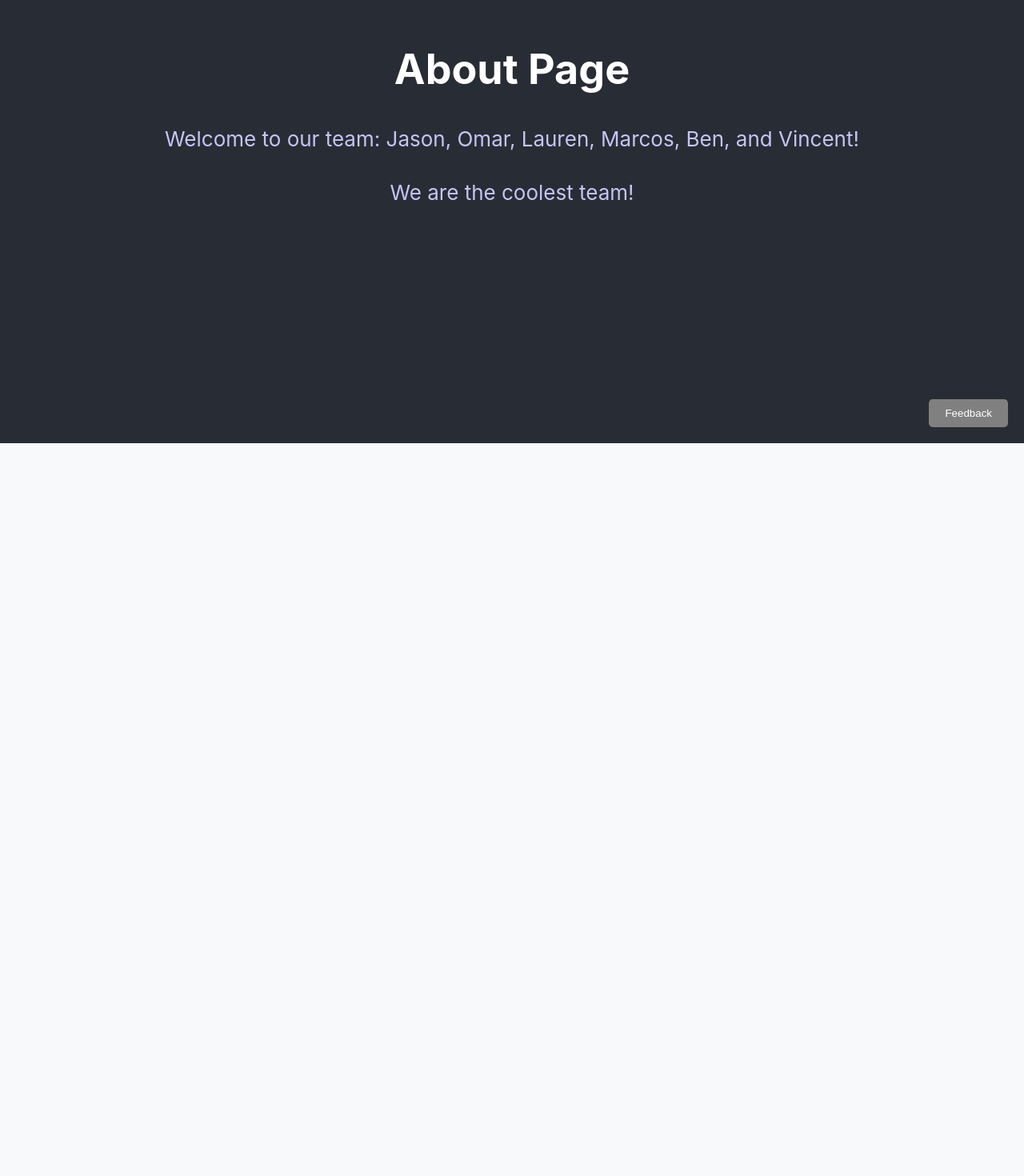
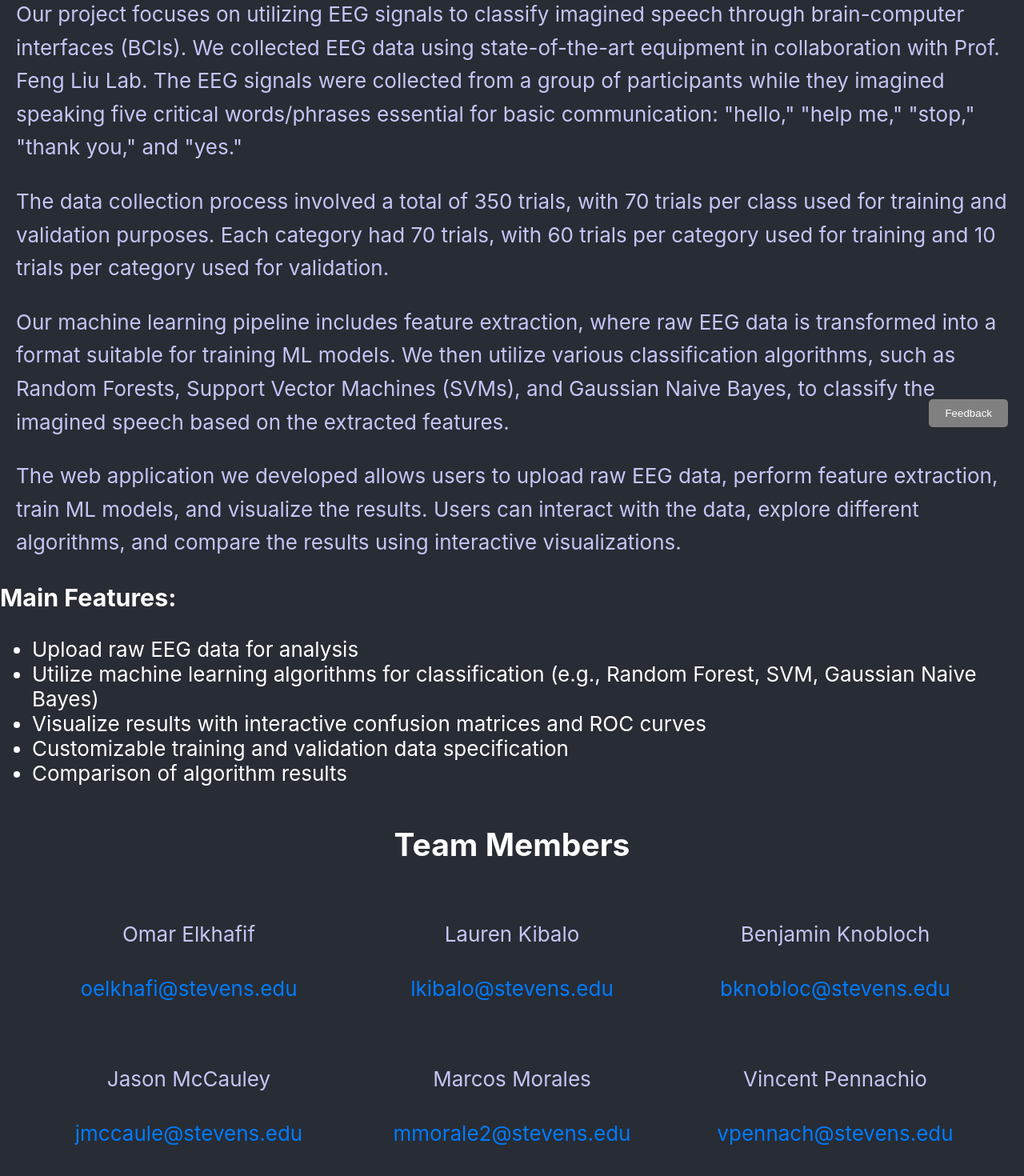
Before and after one commit to jasonmccauley/CerebralTalk, a React (Create React App) app in the folder eeg-vis/: page /about in a window 1280 px wide. Shown: the part 246-1716 px from the top of the page at 80% size. Before the commit the page ends 800 px from the top, so only its background shows below. Built offline with nearby package versions, Linux system fonts and the light colour scheme; no server answers.

Commit message:
Update AboutPage.js
Provide overview of data

```diff
--- a/eeg-vis/src/pages/AboutPage.js
+++ b/eeg-vis/src/pages/AboutPage.js
@@ -4,12 +4,59 @@ import '../styles/FeedbackButton.css';
 
 function AboutPage() {
   return (
-      <div>
+    <div style={{ textAlign: 'center' }}>
+      <br></br>
       <h1>About Page</h1>
-        <p>Welcome to our team: Jason, Omar, Lauren, Marcos, Ben, and Vincent!</p>
-        <p>We are the coolest team!</p>
+      <div className="project-overview" style={{ textAlign: 'left' }}>
+        <h2>Data Overview</h2>
+
+        <p style={{ marginLeft: '20px' }}>Our project focuses on utilizing EEG signals to classify imagined speech through brain-computer interfaces (BCIs). We collected EEG data using state-of-the-art equipment in collaboration with Prof. Feng Liu Lab. The EEG signals were collected from a group of participants while they imagined speaking five critical words/phrases essential for basic communication: "hello," "help me," "stop," "thank you," and "yes."</p>
+        <p style={{ marginLeft: '20px' }}>The data collection process involved a total of 350 trials, with 70 trials per class used for training and validation purposes. Each category had 70 trials, with 60 trials per category used for training and 10 trials per category used for validation.</p>
+        <p style={{ marginLeft: '20px' }}>Our machine learning pipeline includes feature extraction, where raw EEG data is transformed into a format suitable for training ML models. We then utilize various classification algorithms, such as Random Forests, Support Vector Machines (SVMs), and Gaussian Naive Bayes, to classify the imagined speech based on the extracted features.</p>
+        <p style={{ marginLeft: '20px' }}>The web application we developed allows users to upload raw EEG data, perform feature extraction, train ML models, and visualize the results. Users can interact with the data, explore different algorithms, and compare the results using interactive visualizations.</p>
+
+        <h3>Main Features:</h3>
+        <ul style={{ textAlign: 'left' }}>
+
+          <li>Upload raw EEG data for analysis</li>
+          <li>Utilize machine learning algorithms for classification (e.g., Random Forest, SVM, Gaussian Naive Bayes)</li>
+          <li>Visualize results with interactive confusion matrices and ROC curves</li>
+          <li>Customizable training and validation data specification</li>
+          <li>Comparison of algorithm results</li>
+
+        </ul>
+      </div>
       <div className="feedback-button-container">
         <FeedbackButton />
+      </div>
+      <div style={{ marginTop: '50px', textAlign: 'center' }}>
+        <h2>Team Members</h2>
+        <div style={{ display: 'flex', justifyContent: 'center', flexWrap: 'wrap' }}>
+          <div style={{ margin: '10px', width: '30%' }}>
+            <p>Omar Elkhafif</p>
+            <p><a href="mailto:oelkhafi@stevens.edu">oelkhafi@stevens.edu</a></p>
+          </div>
+          <div style={{ margin: '10px', width: '30%' }}>
+            <p>Lauren Kibalo</p>
+            <p><a href="mailto:lkibalo@stevens.edu">lkibalo@stevens.edu</a></p>
+          </div>
+          <div style={{ margin: '10px', width: '30%' }}>
+            <p>Benjamin Knobloch</p>
+            <p><a href="mailto:bknobloc@stevens.edu">bknobloc@stevens.edu</a></p>
+          </div>
+          <div style={{ margin: '10px', width: '30%' }}>
+            <p>Jason McCauley</p>
+            <p><a href="mailto:jmccaule@stevens.edu">jmccaule@stevens.edu</a></p>
+          </div>
+          <div style={{ margin: '10px', width: '30%' }}>
+            <p>Marcos Morales</p>
+            <p><a href="mailto:mmorale2@stevens.edu">mmorale2@stevens.edu</a></p>
+          </div>
+          <div style={{ margin: '10px', width: '30%' }}>
+            <p>Vincent Pennachio</p>
+            <p><a href="mailto:vpennach@stevens.edu">vpennach@stevens.edu</a></p>
+          </div>
+        </div>
       </div>
     </div>
   );
```
Lines whose indentation alone changed are shown as unchanged.
